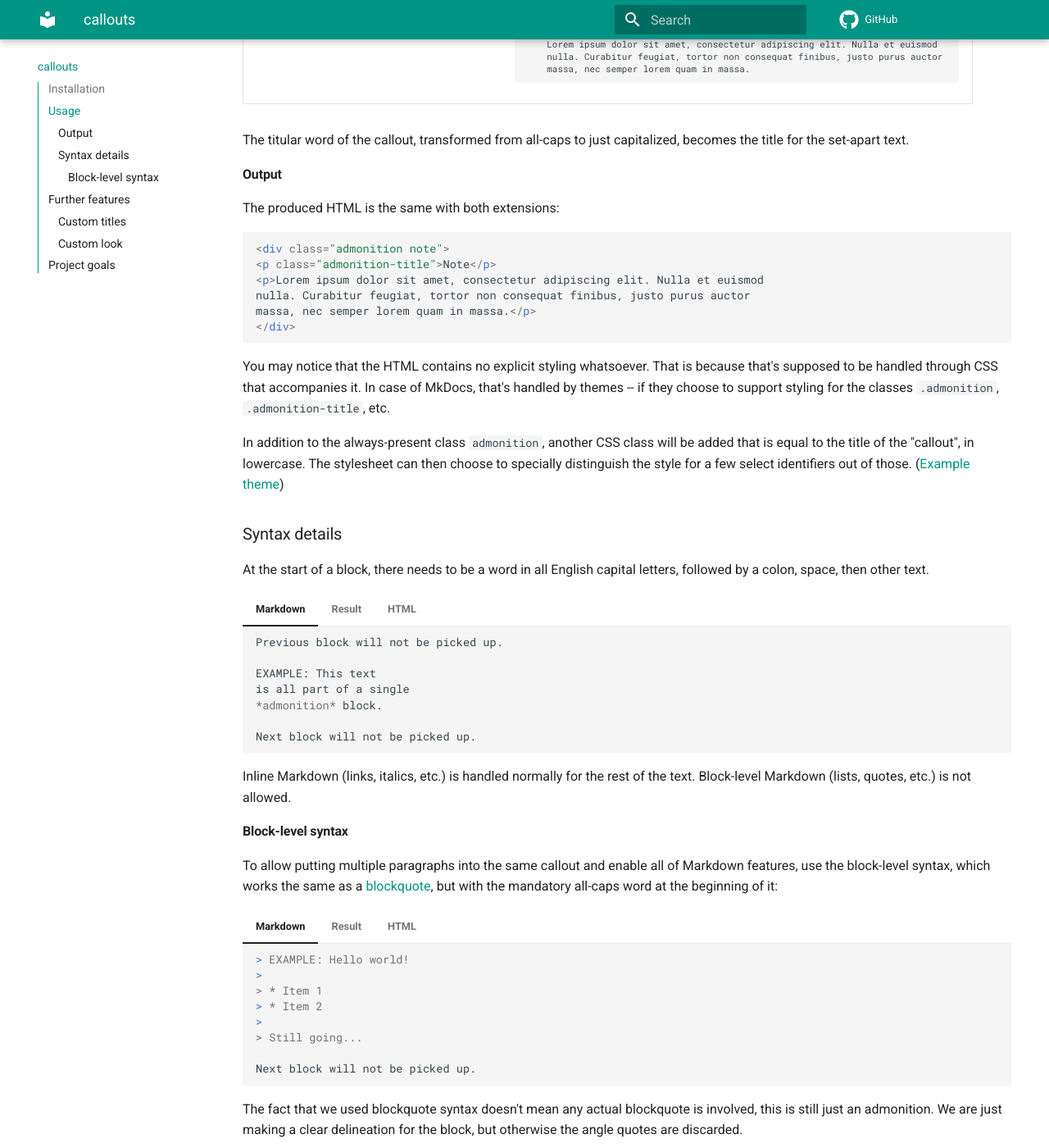
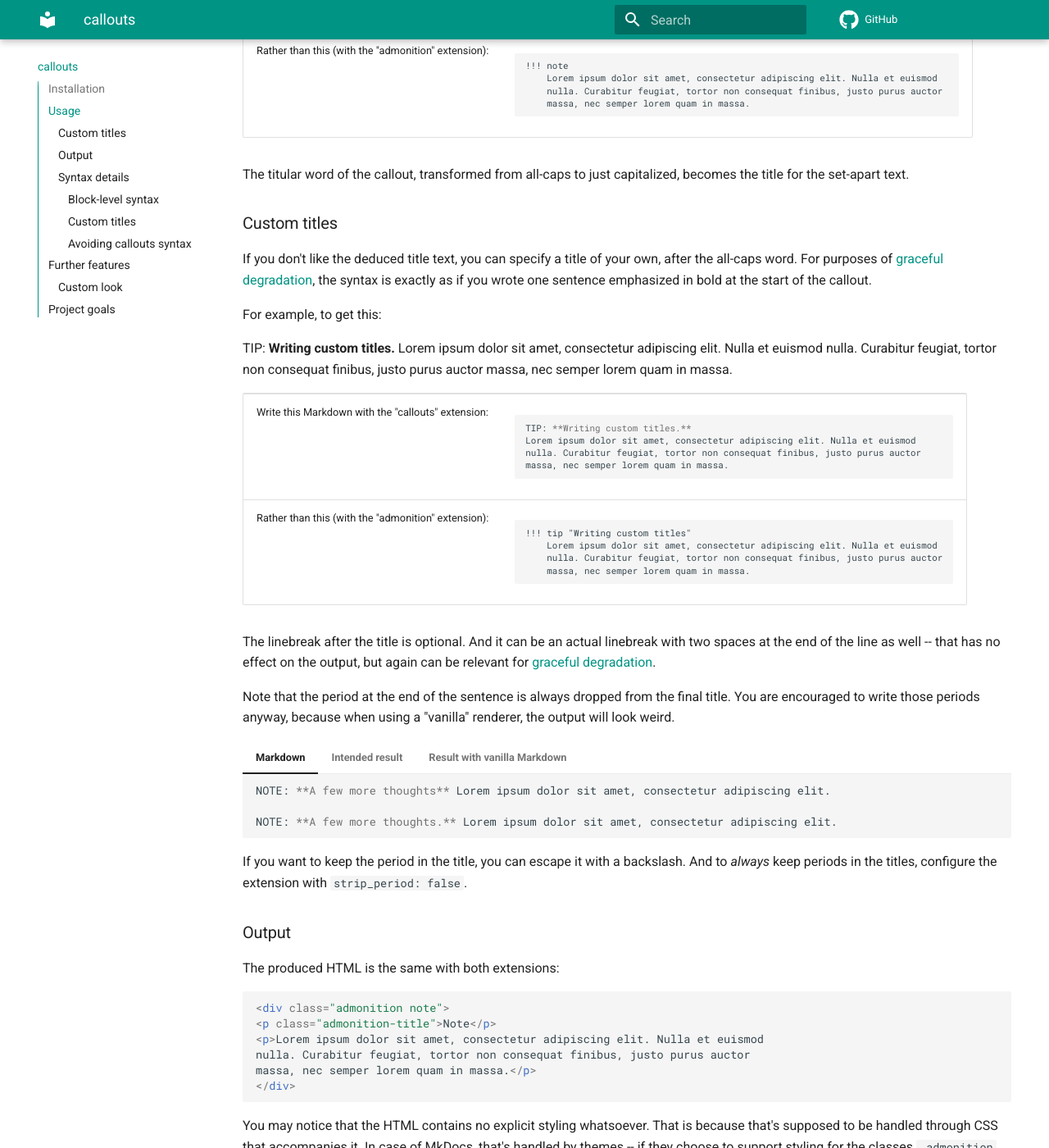
Before and after one commit to oprypin/markdown-callouts, an MkDocs documentation site: the page built from docs/index.md, in a window 1280 px wide and 1400 px high, scrolled down 1118 px. Shown: the whole window at 82% size. Built offline with MkDocs 1.6.1 and Material for MkDocs 9.7.7, drawn with Linux system fonts in a browser that asks for light colours; comment, search, counter and statistics services are not loaded; some of the changed text lies outside the part shown.

Commit message:
Documentation

````diff
--- a/docs/index.md
+++ b/docs/index.md
@@ -24,7 +24,9 @@ pip install markdown-callouts
      *  as a string: `'callouts'`
      *  as an object: `from markdown_callouts import CalloutsExtension`
 
-The extension has no configuration options.
+The extension is configurable as such:
+
+* `strip_period` (default `true`) - whether to strip the final period from [custom titles](#custom-titles) syntax.
 
 ## Usage
 
@@ -66,7 +68,69 @@ Rather than this (with the "admonition" extension):
 
 The titular word of the callout, transformed from all-caps to just capitalized, becomes the title for the set-apart text.
 
-#### Output
+### Custom titles
+
+If you don't like the deduced title text, you can specify a title of your own, after the all-caps word. For purposes of [graceful degradation](#project-goals), the syntax is exactly as if you wrote one sentence emphasized in bold at the start of the callout.
+
+For example, to get this:
+
+TIP: **Writing custom titles.**
+Lorem ipsum dolor sit amet, consectetur adipiscing elit. Nulla et euismod
+nulla. Curabitur feugiat, tortor non consequat finibus, justo purus auctor
+massa, nec semper lorem quam in massa.
+
+<table markdown="1">
+<tr><td>
+Write this Markdown with the "callouts" extension:
+</td><td>
+
+```markdown
+TIP: **Writing custom titles.**
+Lorem ipsum dolor sit amet, consectetur adipiscing elit. Nulla et euismod
+nulla. Curabitur feugiat, tortor non consequat finibus, justo purus auctor
+massa, nec semper lorem quam in massa.
+```
+
+</td></tr>
+<tr><td>
+Rather than this (with the "admonition" extension):
+</td><td>
+
+```markdown
+!!! tip "Writing custom titles"
+    Lorem ipsum dolor sit amet, consectetur adipiscing elit. Nulla et euismod
+    nulla. Curabitur feugiat, tortor non consequat finibus, justo purus auctor
+    massa, nec semper lorem quam in massa.
+```
+
+</td></tr>
+</table>
+
+The linebreak after the title is optional. And it can be an actual linebreak with two spaces at the end of the line as well -- that has no effect on the output, but again can be relevant for [graceful degradation](#project-goals).
+
+Note that the period at the end of the sentence is always dropped from the final title. You are encouraged to write those periods anyway, because when using a "vanilla" renderer, the output will look weird.
+
+=== "Markdown"
+    ```markdown
+    NOTE: **A few more thoughts** Lorem ipsum dolor sit amet, consectetur adipiscing elit.
+
+    NOTE: **A few more thoughts.** Lorem ipsum dolor sit amet, consectetur adipiscing elit.
+    ```
+
+=== "Intended result"
+    NOTE: **A few more thoughts** Lorem ipsum dolor sit amet, consectetur adipiscing elit.
+
+    NOTE: **A few more thoughts.** Lorem ipsum dolor sit amet, consectetur adipiscing elit.
+
+=== "Result with vanilla Markdown"
+     NOTE:  **A few more thoughts**  Lorem ipsum dolor sit amet, consectetur adipiscing elit.
+
+     NOTE:  **A few more thoughts.**  Lorem ipsum dolor sit amet, consectetur adipiscing elit.
+
+If you want to keep the period in the title, you can escape it with a backslash.
+And to *always* keep periods in the titles, configure the extension with `strip_period: false`.
+
+### Output
 
 The produced HTML is the same with both extensions:
 
@@ -121,6 +185,8 @@ At the start of a block, there needs to be a word in all English capital letters
 
 Inline Markdown (links, italics, etc.) is handled normally for the rest of the text. Block-level Markdown (lists, quotes, etc.) is not allowed.
 
+The space after the colon can instead be a newline as well.
+
 #### Block-level syntax
 
 To allow putting multiple paragraphs into the same callout and enable all of Markdown features, use the block-level syntax, which works the same as a [blockquote](https://daringfireball.net/projects/markdown/syntax#blockquote), but with the mandatory all-caps word at the beginning of it:
@@ -193,13 +259,39 @@ However... if you'll also be viewing the same Markdown through a renderer that d
 
 You can find more examples (particularly how edge cases are handled) in the [test cases directory](https://github.com/oprypin/markdown-callouts/tree/master/tests/extension).
 
+#### Custom titles
+
+A callout block with a custom title is just an extension of the base syntax, where after the capital word and a colon, the first item of the main body must be in bold. This `**strong emphasis**` syntax (or also with `__`) is directly used as the delimitation for the title, according to normal rules of how Markdown handles it. The actual `<strong>` tag will be excluded from the output and its contents will be moved from the paragraph and become the title instead.
+
+You can find more examples (particularly how edge cases are handled) in the [test cases directory](https://github.com/oprypin/markdown-callouts/tree/master/tests/extension/title).
+
+#### Avoiding callouts syntax
+
+There are several ways of avoiding triggering the "callouts" syntax, in case you actually want to just write a word in all-capital letters followed by a colon.
+
+In that case, precede the line with one space (which will not be represented in the final HTML):
+
+```markdown
+ EXAMPLE: Hi.
+```
+
+And if you happen to need to start your callout with a sentence in bold (without picking it up as the title), make sure to put a newline first:
+
+=== "Markdown"
+    ```markdown
+    NOTE: **This is a title.** Body.
+
+    NOTE:
+    **Not a title actually.** Body.
+    ```
+
+=== "Result"
+    NOTE: **This is a title.** Body.
+
+    NOTE:
+    **Not a title actually.** Body.
+
 ## Further features
-
-Actually that's all! See also: [Project goals](#project-goals).
-
-### Custom titles
-
-Not supported at the moment, mainly because the syntax choice for it can be controversial. Currently the title of the admonition will always be the titular word of the callout as written. If you need a custom title, you can still use the *[admonition][]*   extension alongside.
 
 ### Custom look
 
@@ -210,4 +302,4 @@ And see another example for inspiration: [Source](https://github.com/mkdocstring
 
 ## Project goals
 
-The goal of this project is to have a **subset** of features of the [admonition][] extension, under an alternate syntax that allows for **graceful degradation**.
+The goal of this project is to support the same features as the [admonition][] extension, under an alternate syntax that allows for **graceful degradation** (you can search for mentions of that on this page). That means that the page can be previewed in a "vanilla" Markdown renderer and still look fully legible, though missing some styling. That can be useful to keep your documents nicely viewable on Web source hosting such as GitHub even if that won't be your primary hosting.
````
Also changed, not shown: other parts of docs/index.md (+1 -1 lines).
